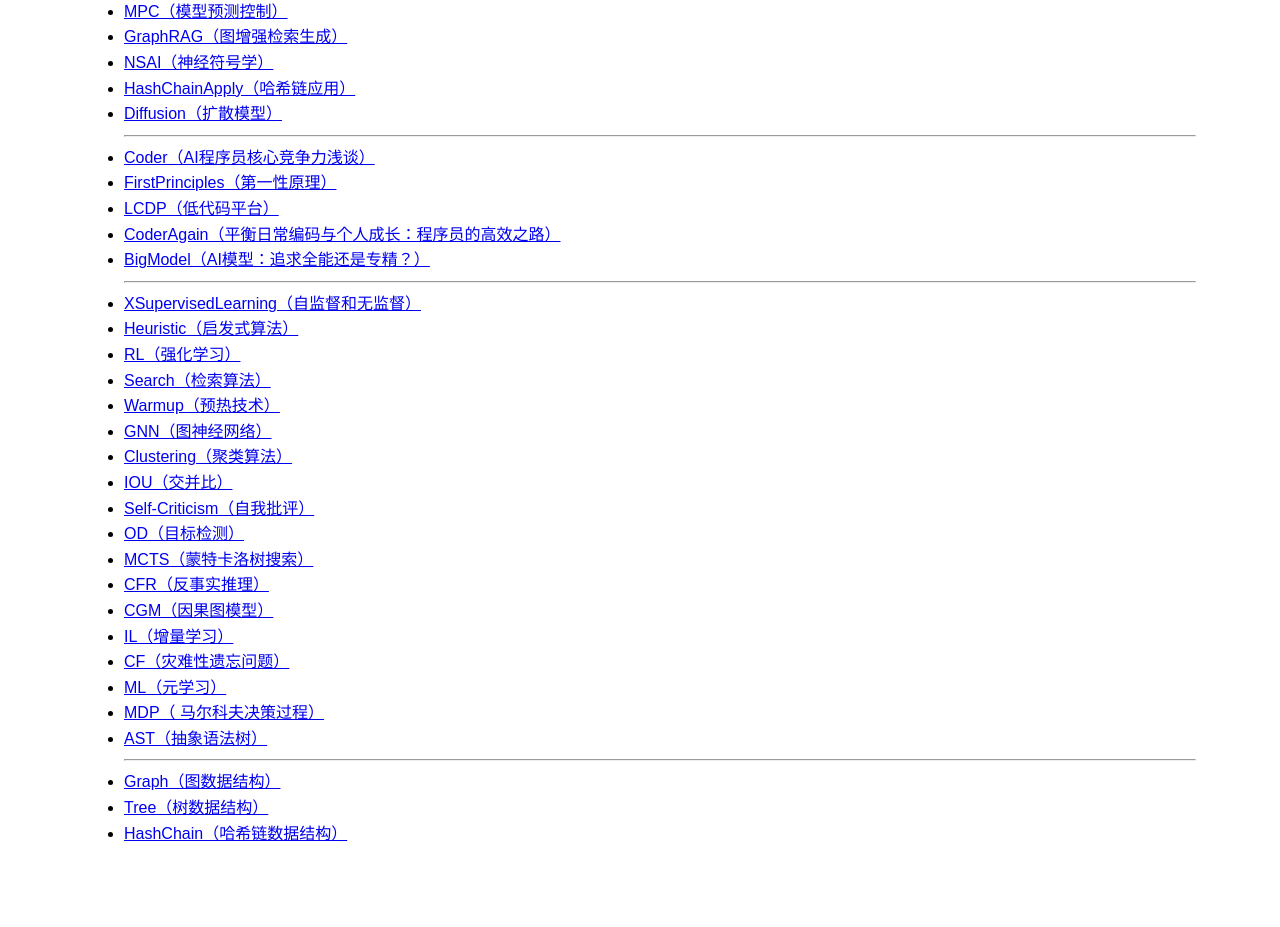
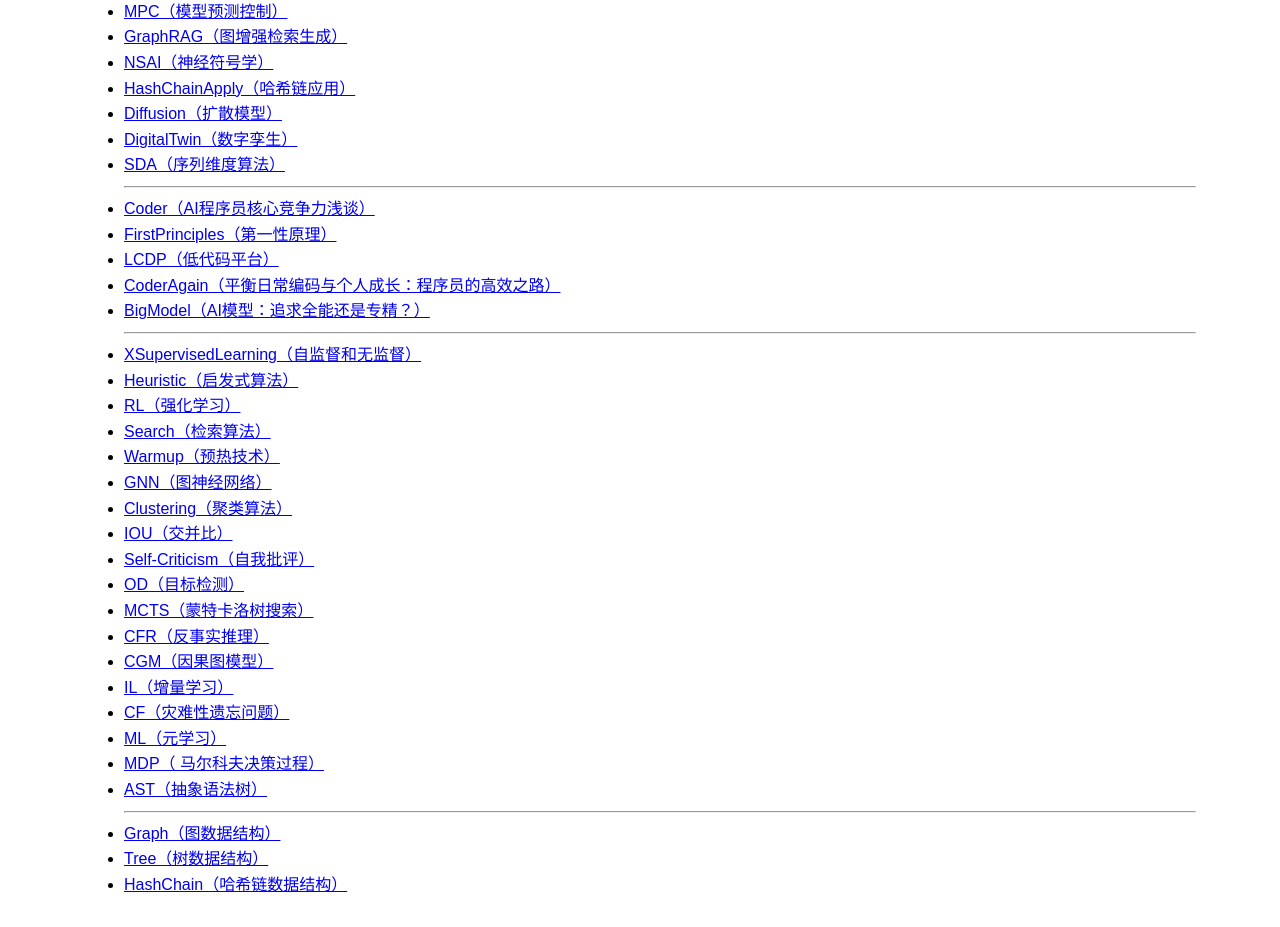
Before and after one commit to wocantudou/wocantudou.github.io, a plain HTML site: page pages/blogs/blog.html in a window 1280 px wide. Shown: the part 2758-3685 px from the top of the page. Drawn offline with Linux system fonts and the light colour scheme.

Commit message:
[add] DigitalTwin and SDA

```diff
--- a/pages/blogs/blog.html
+++ b/pages/blogs/blog.html
@@ -195,6 +195,8 @@
                 <li><a href="markdown-viewer.html?file=BigModel/NSAI/NSAI.md" target="_blank">NSAI（神经符号学）</a></li>
                 <li><a href="markdown-viewer.html?file=BigModel/HashChainApply/HashChainApply.md" target="_blank">HashChainApply（哈希链应用）</a></li>
                 <li><a href="markdown-viewer.html?file=BigModel/Diffusion/Diffusion.md" target="_blank">Diffusion（扩散模型）</a></li>
+                <li><a href="markdown-viewer.html?file=BigModel/DigitalTwin/DigitalTwin.md" target="_blank">DigitalTwin（数字孪生）</a></li>
+                <li><a href="markdown-viewer.html?file=BigModel/SDA/SDA.md" target="_blank">SDA（序列维度算法）</a></li>
                 <hr> <!-- 水平分割线 -->
                 <li><a href="markdown-viewer.html?file=Topics/Coder/Coder.md" target="_blank">Coder（AI程序员核心竞争力浅谈）</a></li>
                 <li><a href="markdown-viewer.html?file=Topics/FirstPrinciples/FirstPrinciples.md" target="_blank">FirstPrinciples（第一性原理）</a></li>
```
Also changed, not shown: pages/blogs/BigModel/DigitalTwin/DigitalTwin.png (added), pages/blogs/BigModel/SDA/SDA.png (added), 2 other files.
